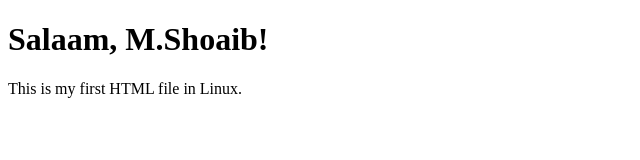
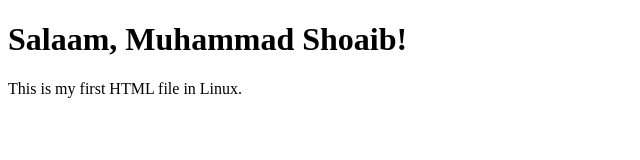
Before and after one commit to mshoaib-dev/ect2-linux, a plain HTML site: page index.html in a window 1280 px wide. Shown: the whole page, without its empty margins (0-640 px from the left). Drawn offline with Linux system fonts and the light colour scheme.

Commit message:
file is updated

```diff
--- a/index.html
+++ b/index.html
@@ -6,7 +6,7 @@
     <title>My First HTML Page</title>
 </head>
 <body>
-    <h1>Salaam, M.Shoaib!</h1>
+    <h1>Salaam, Muhammad Shoaib!</h1>
     <p>This is my first HTML file in Linux.</p>
 </body>
 </html>
```
